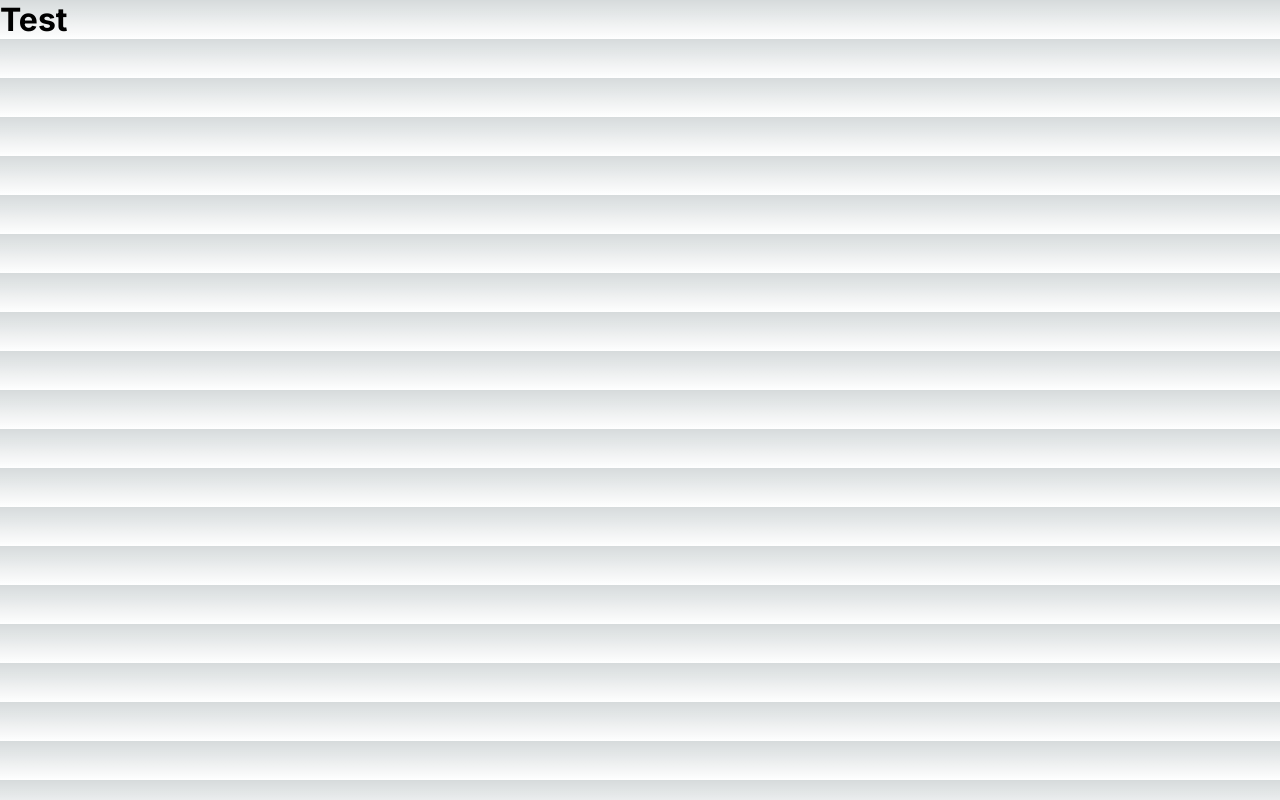
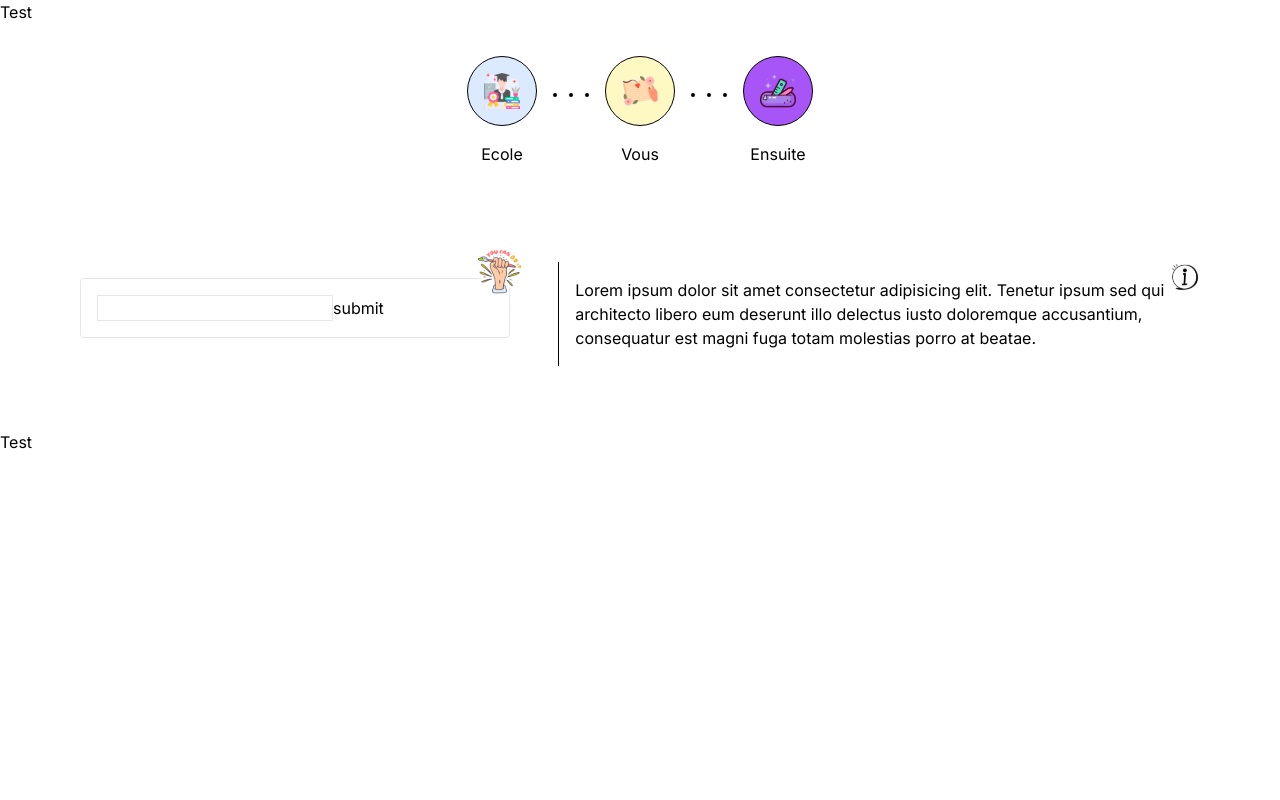
Before and after one commit to Dar-rius/orientation, a Next.js app: page /formulaire in a window 1280 px wide. Built offline with nearby package versions, Linux system fonts and the light colour scheme.

Commit message:
update ( init tailwind + started forms)

```diff
--- a/app/formulaire/page.tsx
+++ b/app/formulaire/page.tsx
@@ -1,5 +1,62 @@
-export default function Formulaire(){
-    return<>
-        <h1>Test</h1>
+import schoolIcon from "../../public/formulaire/1.svg";
+import bookIcon from "../../public/formulaire/2.svg";
+import trousseau from "../../public/formulaire/3.svg";
+import Image from "next/image";
+import Header from "@/components/header";
+import Footer from "@/components/footer";
+import Form from "@/components/Form";
+
+export default function Formulaire() {
+  return (
+    <>
+      <>
+        <Header />
+        <header>
+          <nav className="flex gap-8 p-8 justify-center items-center">
+            <div className="flex flex-col items-center justify-center gap-4 ">
+              <div className="bg-blue-100 rounded-full p-4 border border-black">
+                <Image
+                  src={schoolIcon}
+                  alt="school-image"
+                  width={36}
+                  height={36}
+                />
+              </div>
+              <p>Ecole</p>
+            </div>
+            <span className="block w-1 h-1 bg-black rounded-full -translate-y-4 before:-translate-x-4 before:bg-black before:w-1 before:h-1 before:block before:rounded-full after:translate-x-4 after:bg-black after:w-1 after:h-1 after:block after:rounded-full after:-translate-y-1"></span>
+            <div className="flex flex-col items-center justify-center gap-4 ">
+              <div className="bg-yellow-100 rounded-full p-4 border border-black">
+                <Image
+                  src={bookIcon}
+                  alt="school-image"
+                  width={36}
+                  height={36}
+                />
+              </div>
+
+              <p>Vous</p>
+            </div>
+            <span className="block w-1 h-1 bg-black rounded-full -translate-y-4 before:-translate-x-4 before:bg-black before:w-1 before:h-1 before:block before:rounded-full after:translate-x-4 after:bg-black after:w-1 after:h-1 after:block after:rounded-full after:-translate-y-1"></span>
+
+            <div className="flex flex-col items-center justify-center gap-4 ">
+              <div className="bg-purple-500 rounded-full p-4 border border-black">
+                <Image
+                  src={trousseau}
+                  alt="school-image"
+                  width={36}
+                  height={36}
+                />
+              </div>
+              <p>Ensuite</p>
+            </div>
+          </nav>
+        </header>
+        <main className="p-16">
+          <Form />
+        </main>
+        <Footer />
+      </>
     </>
+  );
 }
--- /dev/null
+++ b/components/Form.tsx
@@ -0,0 +1,41 @@
+import React from "react";
+import Image from "next/image";
+import formIcon from "../public/formulaire/4.svg";
+import infoIcon from "../public/formulaire/5.svg";
+
+export default function Form() {
+  return (
+    <>
+      <div className="h-full flex gap-8">
+        <div className="w-full flex flex-col p-4 ">
+          <form className="p-4 border rounded relative">
+            <Image
+              src={formIcon}
+              alt="form-icon"
+              height={50}
+              width={50}
+              className="absolute -top-8 -right-4"
+            />
+            <input type="text" className="border" />
+            <input type="submit" value="submit" />
+          </form>
+        </div>
+        <div className="flex flex-col items-center justify-center p-4 border-l border-black relative">
+          <Image
+            src={infoIcon}
+            alt="info-icon"
+            height={30}
+            width={30}
+            className="absolute right-4 -top-0"
+          />
+          <p>
+            Lorem ipsum dolor sit amet consectetur adipisicing elit. Tenetur
+            ipsum sed qui architecto libero eum deserunt illo delectus iusto
+            doloremque accusantium, consequatur est magni fuga totam molestias
+            porro at beatae.
+          </p>
+        </div>
+      </div>
+    </>
+  );
+}
--- a/package.json
+++ b/package.json
@@ -25,8 +25,11 @@
     "@types/node": "^20",
     "@types/react": "^18",
     "@types/react-dom": "^18",
+    "autoprefixer": "^10.4.16",
     "eslint": "^8",
     "eslint-config-next": "13.5.4",
+    "postcss": "^8.4.31",
+    "tailwindcss": "^3.3.5",
     "typescript": "^5"
   }
 }
--- /dev/null
+++ b/postcss.config.js
@@ -0,0 +1,6 @@
+module.exports = {
+  plugins: {
+    tailwindcss: {},
+    autoprefixer: {},
+  },
+}
--- a/styles/globals.css
+++ b/styles/globals.css
@@ -1,107 +1,3 @@
-:root {
-  --max-width: 1100px;
-  --border-radius: 12px;
-  --font-mono: ui-monospace, Menlo, Monaco, 'Cascadia Mono', 'Segoe UI Mono',
-    'Roboto Mono', 'Oxygen Mono', 'Ubuntu Monospace', 'Source Code Pro',
-    'Fira Mono', 'Droid Sans Mono', 'Courier New', monospace;
-
-  --foreground-rgb: 0, 0, 0;
-  --background-start-rgb: 214, 219, 220;
-  --background-end-rgb: 255, 255, 255;
-
-  --primary-glow: conic-gradient(
-    from 180deg at 50% 50%,
-    #16abff33 0deg,
-    #0885ff33 55deg,
-    #54d6ff33 120deg,
-    #0071ff33 160deg,
-    transparent 360deg
-  );
-  --secondary-glow: radial-gradient(
-    rgba(255, 255, 255, 1),
-    rgba(255, 255, 255, 0)
-  );
-
-  --tile-start-rgb: 239, 245, 249;
-  --tile-end-rgb: 228, 232, 233;
-  --tile-border: conic-gradient(
-    #00000080,
-    #00000040,
-    #00000030,
-    #00000020,
-    #00000010,
-    #00000010,
-    #00000080
-  );
-
-  --callout-rgb: 238, 240, 241;
-  --callout-border-rgb: 172, 175, 176;
-  --card-rgb: 180, 185, 188;
-  --card-border-rgb: 131, 134, 135;
-}
-
-@media (prefers-color-scheme: dark) {
-  :root {
-    --foreground-rgb: 255, 255, 255;
-    --background-start-rgb: 0, 0, 0;
-    --background-end-rgb: 0, 0, 0;
-
-    --primary-glow: radial-gradient(rgba(1, 65, 255, 0.4), rgba(1, 65, 255, 0));
-    --secondary-glow: linear-gradient(
-      to bottom right,
-      rgba(1, 65, 255, 0),
-      rgba(1, 65, 255, 0),
-      rgba(1, 65, 255, 0.3)
-    );
-
-    --tile-start-rgb: 2, 13, 46;
-    --tile-end-rgb: 2, 5, 19;
-    --tile-border: conic-gradient(
-      #ffffff80,
-      #ffffff40,
-      #ffffff30,
-      #ffffff20,
-      #ffffff10,
-      #ffffff10,
-      #ffffff80
-    );
-
-    --callout-rgb: 20, 20, 20;
-    --callout-border-rgb: 108, 108, 108;
-    --card-rgb: 100, 100, 100;
-    --card-border-rgb: 200, 200, 200;
-  }
-}
-
-* {
-  box-sizing: border-box;
-  padding: 0;
-  margin: 0;
-}
-
-html,
-body {
-  max-width: 100vw;
-  overflow-x: hidden;
-}
-
-body {
-  color: rgb(var(--foreground-rgb));
-  background: linear-gradient(
-      to bottom,
-      transparent,
-      rgb(var(--background-end-rgb))
-    )
-    rgb(var(--background-start-rgb));
-}
-
-a {
-  color: inherit;
-  text-decoration: none;
-}
-
-@media (prefers-color-scheme: dark) {
-  html {
-    color-scheme: dark;
-  }
-}
+@tailwind base;
+@tailwind components;
+@tailwind utilities;
--- /dev/null
+++ b/tailwind.config.js
@@ -0,0 +1,12 @@
+/** @type {import('tailwindcss').Config} */
+module.exports = {
+  content: [
+    "./app/**/*.{js,ts,jsx,tsx,mdx}",
+    "./pages/**/*.{js,ts,jsx,tsx,mdx}",
+    "./components/**/*.{js,ts,jsx,tsx,mdx}",
+  ],
+  theme: {
+    extend: {},
+  },
+  plugins: [],
+};
```
Also changed, not shown: 1 other file (tests, documents, lock files or other folders).
